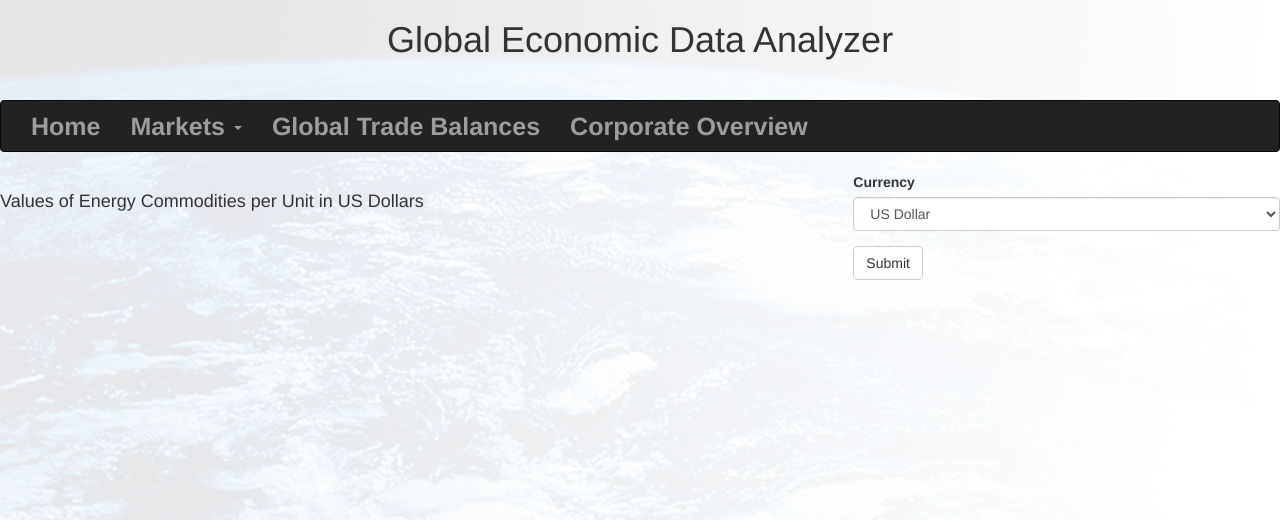
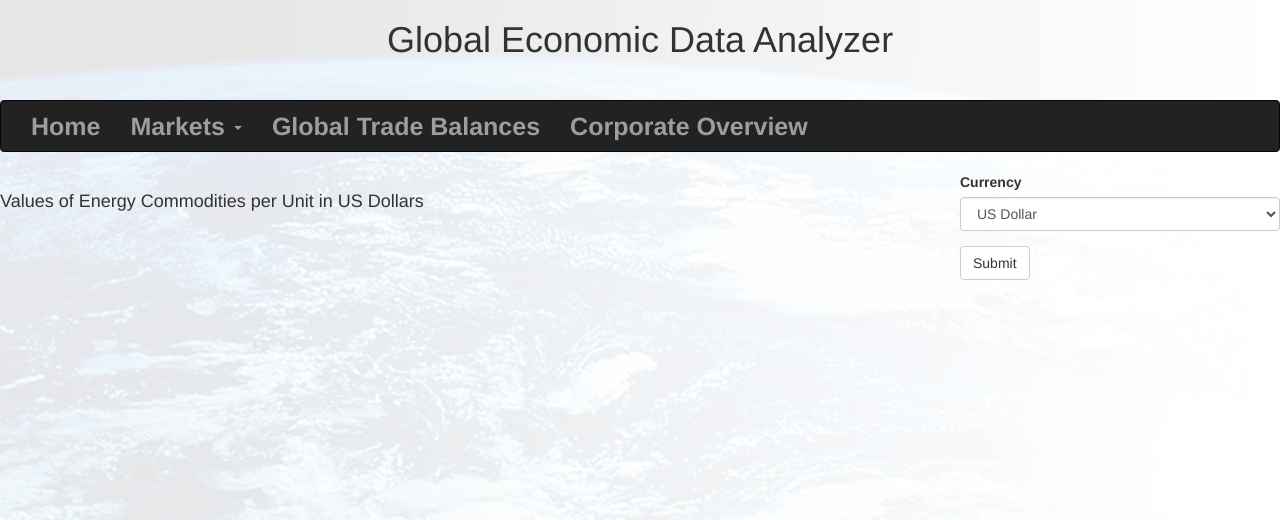
Before and after one commit to jlynch6694/CapstoneProject, a Flask app: page /Markets/Commodities in a window 1280 px wide. Shown: the top 520 px of the page. Run offline with Flask 2, Linux system fonts and the light colour scheme; some libraries are stand-ins or nearby versions.

Commit message:
Capstone

```diff
--- a/app/convert.py
+++ b/app/convert.py
@@ -1,6 +1,4 @@
 import math
-from app.forms import currencyForm, InputGDP
-
 
 def convertThis(q, v):
     if q == 'US Dollar':
--- a/app/routes.py
+++ b/app/routes.py
@@ -112,7 +112,6 @@ def show_map(result):
     marker_cluster = folium.plugins.MarkerCluster().add_to(mapthis)
     addCircle(marker_cluster, int(float(result)))
     return mapthis.get_root().render()
-    # return render_template('map.html', mapthis=mapthis)
 
 
 
--- a/app/templates/commcharts.html
+++ b/app/templates/commcharts.html
@@ -14,7 +14,7 @@
 
 </head>
 <body>
-  <div class="col-md-8">
+  <div class="col-sm-7">
     <div class="row">
       <h1 class='commcharts'>
         {% if form.validate_on_submit() %}
@@ -339,7 +339,7 @@
         </div class="row">
       </div class="col">
 
-    <div class="col-md-4">
+    <div class="col-sm-3 pull-right">
       <div class="row">
         {{ wtf.quick_form(form) }}
       </div>
```
Also changed, not shown: 1 other file.
